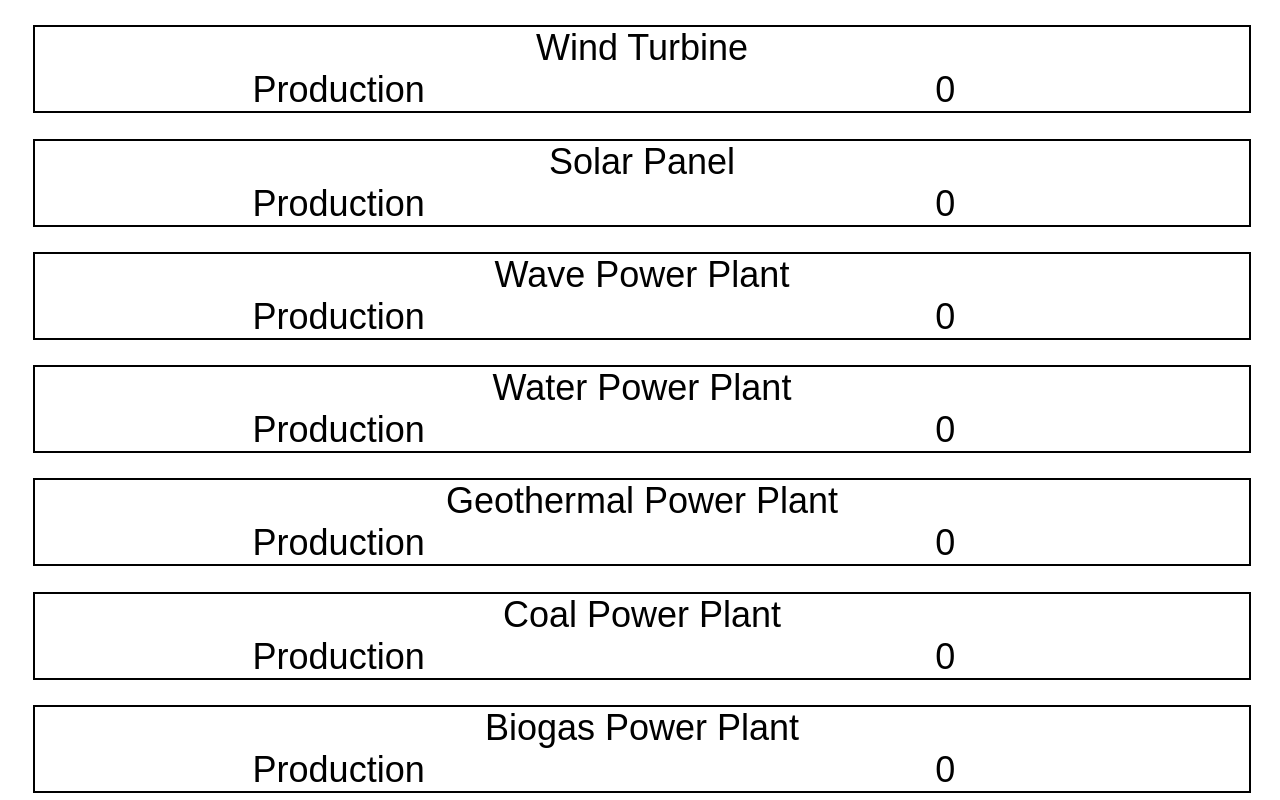
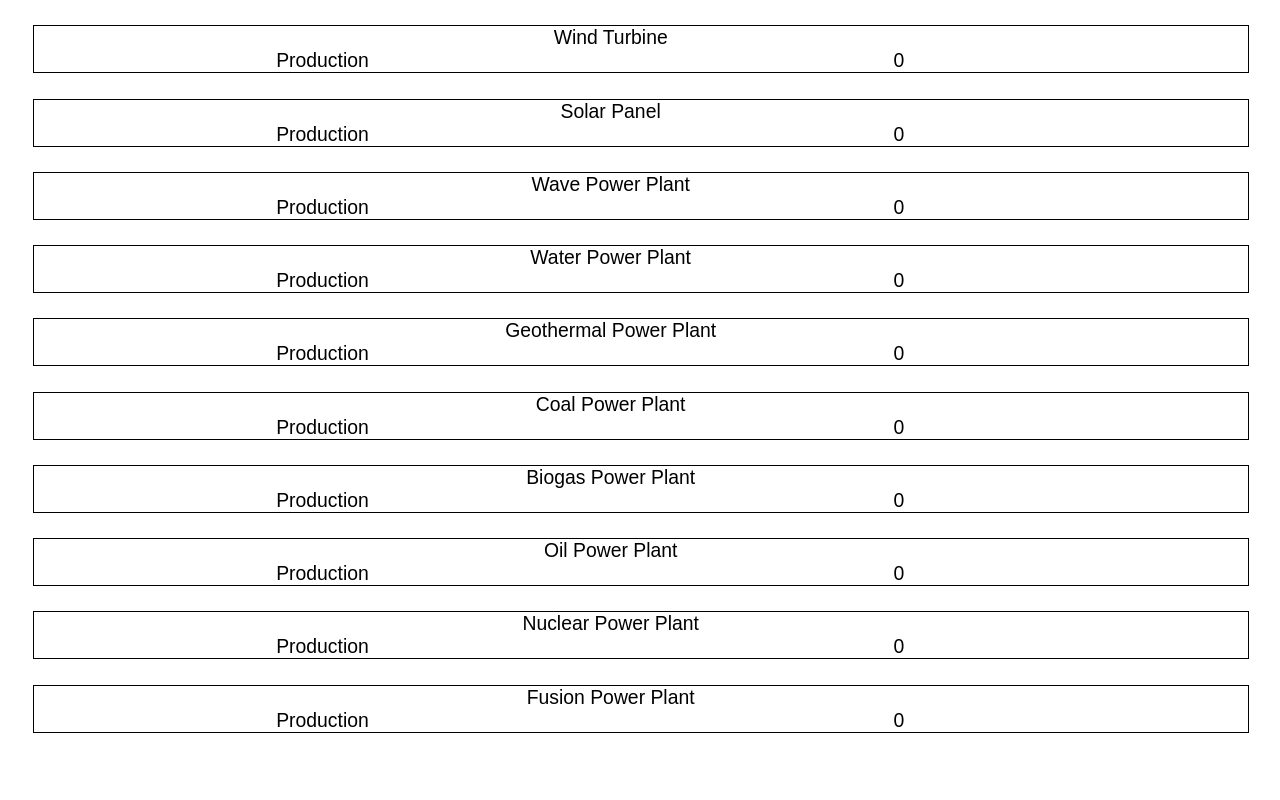
Before and after one commit to kurmit33/idler_angular, an Angular app: page / in a window 1280 px wide. Shown: the top 800 px of the page. Built offline with nearby package versions, Linux system fonts and the light colour scheme.

Commit message:
add new resources class and methods, upgrade field and methods in Power Plant class

```diff
--- a/src/app/app.component.css
+++ b/src/app/app.component.css
@@ -1,4 +1,4 @@
 *{
   font-family: Arial, Helvetica, sans-serif;
-  font-size: 1.5em;
+  font-size: 1.1em;
 }
--- a/src/app/convencionalPowerPlant.ts
+++ b/src/app/convencionalPowerPlant.ts
@@ -16,9 +16,10 @@ export class ConvencionalPowerPlant extends PowerPlant {
 
   build(num: number) {
     if (this.freeSpace() >= (this.buildings + num)) {
-      if ((resources.money >= this.buildPrice(num)) && (resources.greenCertyfiaction >= this.greenBuildPrice(num))) {
-        resources.money -= this.buildPrice(num);
-        resources.greenCertyfiaction -= this.greenBuildPrice(num);
+      if ((resources.getResources('money') >= this.buildPrice(num))
+      && (resources.getResources('greenCertyfiaction') >= this.greenBuildPrice(num))) {
+        resources.setResources('money', -this.buildPrice(num));
+        resources.setResources('greenCertyfiaction', -this.greenBuildPrice(num));
         this.buildings += num;
       }
     }
@@ -26,12 +27,12 @@ export class ConvencionalPowerPlant extends PowerPlant {
 
   upgrade(num: number) {
     if (this.buildings >= (this.freeSpace() / 80)) {
-      if ((resources.money >= this.upgradePrice(num)) && (resources.greenCertyfiaction >= this.greenUpgradePrice(num))) {
-        resources.money -= this.upgradePrice(num);
-        resources.greenCertyfiaction -= this.greenUpgradePrice(num);
+      if ((resources.getResources('money') >= this.upgradePrice(num))
+      && (resources.getResources('greenCertyfiaction') >= this.greenUpgradePrice(num))) {
+        resources.setResources('money', -this.upgradePrice(num));
+        resources.setResources('greenCertyfiaction', -this.greenUpgradePrice(num));
         this.level += num;
       }
     }
   }
-
 }
--- a/src/app/greenPowerPlant.ts
+++ b/src/app/greenPowerPlant.ts
@@ -9,18 +9,18 @@ export class GreenPowerPlant extends PowerPlant {
 
   build(num: number) {
     if (this.freeSpace() >= (this.buildings + num)) {
-      if ( resources.money >= this.buildPrice(num)) {
-        resources.money -= this.buildPrice(num);
+      if ( resources.getResources('money') >= this.buildPrice(num)) {
+        resources.setResources('money', -this.buildPrice(num));
         this.buildings += num;
-        resources.greenCertyfiaction += num;
+        resources.setResources('greenCertyfiaction', num);
       }
     }
   }
 
   upgrade(num: number) {
     if (this.buildings >= (this.freeSpace() / 80)) {
-      if (resources.money >= this.upgradePrice(num)) {
-        resources.money -= this.upgradePrice(num);
+      if (resources.getResources('money') >= this.upgradePrice(num)) {
+        resources.setResources('money', -this.upgradePrice(num));
         this.level += num;
       }
     }
--- a/src/app/power-plant-detalis/power-plant-detalis.component.css
+++ b/src/app/power-plant-detalis/power-plant-detalis.component.css
@@ -0,0 +1,52 @@
+div{
+  display: flex;
+  flex-direction: column;
+  justify-content: flex-start;
+  align-items: flex-start;
+}
+
+.row{
+  display: flex;
+  flex-direction: row;
+  justify-content: space-evenly;
+  width: 100%;
+  border: 1px solid black;
+}
+
+.column{
+  border: 1px solid black;
+  display: flex;
+  flex-direction: column;
+  justify-content: flex-start;
+  width: 100%
+}
+
+span{
+  margin-left: 5px;
+  margin-right: 5px;
+  margin-top: 5px;
+  width: 90%;
+}
+
+button{
+  margin: 5px 0px;
+  width: 100px;
+  height: 30px;
+  font-weight: bolder;
+  font-size: 1.05em;
+  color: burlywood;
+  background-color: black;
+  border: 2px solid burlywood;
+  border-radius: 5px;
+}
+
+button:hover{
+  color: black;
+  background-color: burlywood;
+  border: 2px solid black;
+  border-radius: 5px;
+}
+
+button:focus{
+  outline: none;
+}
--- a/src/app/power-plant-list/power-plant-list.component.css
+++ b/src/app/power-plant-list/power-plant-list.component.css
@@ -9,16 +9,16 @@
   justify-content: flex-start;
   align-items: flex-start;
   height: auto;
-  width: 100%;
+  min-width: 100%;
   cursor: pointer;
-  border: 2px solid black;
+  border: 1px solid black;
 }
 
 .row{
   display: flex;
   flex-direction: row;
   justify-content: center;
-  min-width: 100%;
+  min-width: 95%;
 }
 
 .column{
--- a/src/app/power-plant-list/power-plant-list.component.html
+++ b/src/app/power-plant-list/power-plant-list.component.html
@@ -2,9 +2,9 @@
   <div class="cointainer-main">
     <div (click)="onSelect(powerPlant.id)" class="head">
       <div class="row">{{powerPlant.name}}</div>
-      <div class="row"><div class="column">Production</div><div class="column">0</div></div>
+      <div class="row"><div class="column">Production</div><div class="column">{{powerPlant.production('', 1)}}</div></div>
     </div>
-    <div *ngIf="i == clickedID">
+    <div *ngIf="i === clickedID">
       <app-power-plant-detalis [powerPlant]="powerPlant"></app-power-plant-detalis>
     </div>
   </div>
--- a/src/app/power-plant-list/power-plant-list.component.ts
+++ b/src/app/power-plant-list/power-plant-list.component.ts
@@ -8,7 +8,7 @@ import { POWERPLANTS } from '../powerPlantList';
 })
 export class PowerPlantListComponent implements OnInit {
   powerPlants = POWERPLANTS;
-  clickedID = -1;
+  clickedID: number;
   constructor() { }
 
   ngOnInit() {
--- a/src/app/powerPlant.ts
+++ b/src/app/powerPlant.ts
@@ -1,15 +1,14 @@
 import { resources } from './resources';
 
 export class PowerPlant {
-  name: string;
-  id: number;
-  level = 0;
-  buildings = 0;
-  engineers = 0;
-  priceMultiplier: number;
-  productionMultiplier: number;
-  moneyPrice = 5;
-  greenPrice = 0;
+  protected name: string;
+  protected id: number;
+  protected level = 0;
+  protected buildings = 0;
+  protected engineers = 0;
+  protected priceMultiplier: number;
+  protected productionMultiplier: number;
+  protected greenPrice: number;
 
   constructor(id: number, name: string, priceMulti: number, productionMulti: number, greenPrice?: number) {
     this.name = name;
@@ -24,13 +23,13 @@ export class PowerPlant {
   }
 
   production(name: string, eventMulti: number) {
-    const tempProduction = (this.buildings * this.productionMultiplier * (this.level + 1));
+    const tempProduction: number = (this.buildings * this.productionMultiplier * (this.level + 1));
     if (this.name === name) {
       return  tempProduction + (tempProduction * this.engineers * 0.02) +
-              (tempProduction * resources.workers) + (tempProduction * eventMulti);
+              (tempProduction * resources.getResources('workers') * 0.001) + (tempProduction * eventMulti);
     } else {
       return  tempProduction + (tempProduction * this.engineers * 0.02) +
-              (tempProduction * resources.workers);
+              (tempProduction * resources.getResources('workers') * 0.001);
     }
   }
 
@@ -38,7 +37,13 @@ export class PowerPlant {
     const lastPrice = (this.priceMultiplier * (7 * this.buildings + 3 * Math.pow(this.buildings, 2))) / 2;
     const newPrice = (this.priceMultiplier * (7 * (this.buildings + num) + 3 * Math.pow((this.buildings + num), 2))) / 2;
     return newPrice - lastPrice;
+  }
+  greenBuildPrice(num: number) {
+    return null;
+  }
 
+  greenUpgradePrice(num: number) {
+    return null;
   }
 
   upgradePrice(num: number) {
@@ -48,9 +53,9 @@ export class PowerPlant {
   }
 
   hire(num: number) {
-    if (num <= resources.workers) {
+    if (num <= resources.getResources('workers')) {
       this.engineers += num;
-      resources.workers -= num;
+      resources.setResources('wrokers', num);
     }
   }
 
@@ -62,4 +67,35 @@ export class PowerPlant {
     const items = JSON.parse(localStorage.getItem(this.name));
     Object.assign(this, items);
   }
+
+  setField(name: string, value: number): void {
+    switch(name) {
+      case 'buildings':
+        this.buildings += value;
+        break;
+      case 'level':
+        this.level += value;
+        break;
+      case 'engineers':
+        this.engineers += value;
+        break;
+    }
+  }
+
+  getField(name: string): any {
+    switch(name) {
+      case 'buildings':
+        return this.buildings;
+      case 'level':
+        return this.level;
+      case 'name':
+        return this.name;
+      case 'id':
+        return this.id;
+      case 'engineers':
+        return this.engineers;
+      case 'greenPrice':
+        return this.greenBuildPrice;
+    }
+  }
 }
--- a/src/app/powerPlantList.ts
+++ b/src/app/powerPlantList.ts
@@ -7,12 +7,12 @@ import { PowerPlant } from './powerPlant';
 export const POWERPLANTS: PowerPlant[] = [
   new GreenPowerPlant(0, 'Wind Turbine', 1),
   new GreenPowerPlant(1, 'Solar Panel', 10),
-  new GreenPowerPlant(1, 'Wave Power Plant', 1000),
-  new GreenPowerPlant(1, 'Water Power Plant', 10000),
-  new GreenPowerPlant(1, 'Geothermal Power Plant', 50000),
-  new ConvencionalPowerPlant(2, 'Coal Power Plant', 500),
-  new ConvencionalPowerPlant(2, 'Biogas Power Plant', 5000),
-  new ConvencionalPowerPlant(2, 'Oil Power Plant', 15000),
-  new ConvencionalPowerPlant(2, 'Nuclear Power Plant', 250000),
-  new ConvencionalPowerPlant(2, 'Fusion Power Plant', 1000000),
+  new GreenPowerPlant(2, 'Wave Power Plant', 1000),
+  new GreenPowerPlant(3, 'Water Power Plant', 10000),
+  new GreenPowerPlant(4, 'Geothermal Power Plant', 50000),
+  new ConvencionalPowerPlant(5, 'Coal Power Plant', 500),
+  new ConvencionalPowerPlant(6, 'Biogas Power Plant', 5000),
+  new ConvencionalPowerPlant(7, 'Oil Power Plant', 15000),
+  new ConvencionalPowerPlant(8, 'Nuclear Power Plant', 250000),
+  new ConvencionalPowerPlant(9, 'Fusion Power Plant', 1000000),
 ];
--- a/src/app/resources.ts
+++ b/src/app/resources.ts
@@ -1,12 +1,66 @@
 class Resources {
-  money: number;
-  workers: number;
-  greenCertyfiaction: number;
-  energy: number;
-  energyPrice: number;
-  greenPrice: number;
+  private money = 0;
+  private workers = 0;
+  private greenCertyfiaction = 0;
+  private energy = 0;
+  private energyPrice = 0;
+  private greenPrice = 0;
+  private name = 'Resources';
 
-  constructor() { }
+  constructor() {
+    if (localStorage.length > 0) {
+
+    }
+  }
+
+  getResources(what: string) {
+    switch (what) {
+      case 'money':
+        return this.money;
+      case 'workers':
+        return this.workers;
+      case 'greenCertyfiaction':
+        return this.greenCertyfiaction;
+      case 'energy':
+        return this.energy;
+      case 'energyPrice':
+        return this.energyPrice;
+      case 'greenPrice':
+        return this.greenPrice;
+    }
+  }
+  setResources(what: string, num: number) {
+    switch (what) {
+      case 'money':
+        this.money += num;
+        break;
+      case 'workers':
+        this.workers += num;
+        break;
+      case 'greenCertyfiaction':
+        this.greenCertyfiaction += num;
+        break;
+      case 'energy':
+        this.energy += num;
+        break;
+    }
+  }
+
+  changePrice() {
+
+  }
+
+  sellResources() {
+  }
+
+  updateStorage() {
+    localStorage.setItem(this.name, JSON.stringify(this));
+  }
+
+  getStorage() {
+    const items = JSON.parse(localStorage.getItem(this.name));
+    Object.assign(this, items);
+  }
 }
 
 export const resources = new Resources();
```
Also changed, not shown: src/app/power-plant-detalis/power-plant-detalis.component.html (+47 -37 lines).
